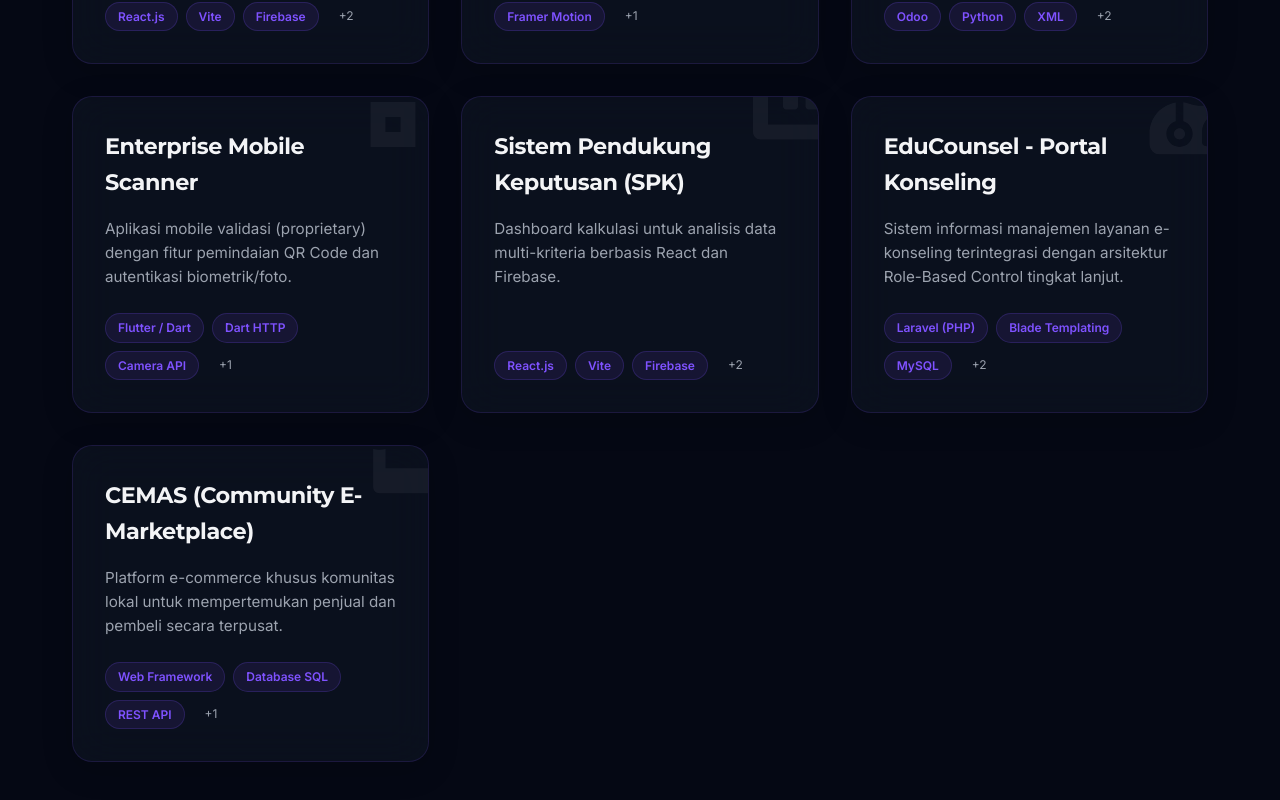
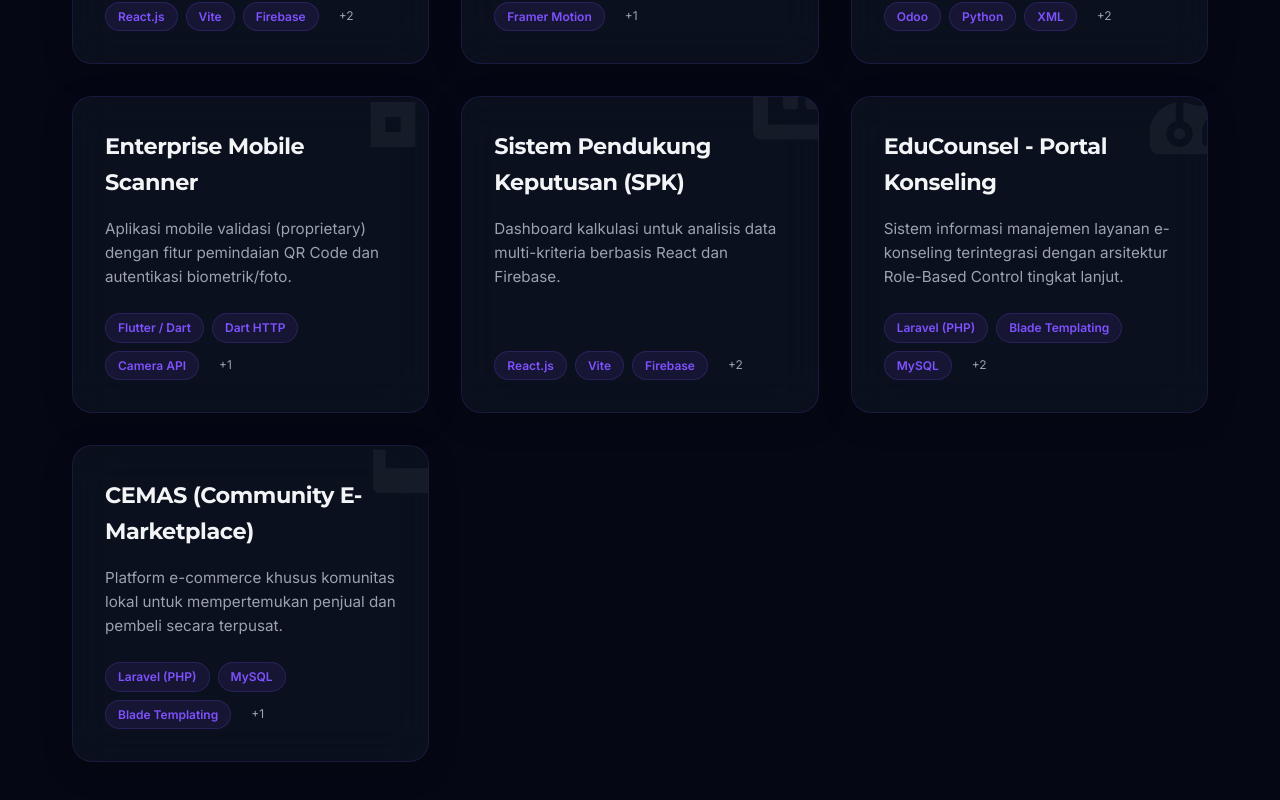
Before and after one commit to rayyanadamgunawan/portofolio_rayyan, a React (Vite) app: page /projects in a window 1280 px wide. Shown: the part 568-1368 px from the top of the page. Built offline with nearby package versions, Linux system fonts and the light colour scheme.

Commit message:
fix: update CEMAS tech stack to Laravel, improve project cards and modal layout animations for smoother interaction

```diff
--- a/src/pages/Projects.jsx
+++ b/src/pages/Projects.jsx
@@ -161,7 +161,7 @@ const manualProjects = [
       'Seamless Checkout System: Transaction and ordering flow optimized for easy understanding across all age ranges.',
       'Order Tracking Dashboard: Order management panel to centrally track transaction status from order to delivery.'
     ],
-    tech: ['Web Framework', 'Database SQL', 'REST API', 'Payment Gateway'],
+    tech: ['Laravel (PHP)', 'MySQL', 'Blade Templating', 'Payment Gateway'],
     link: null,
     demo: null
   }
@@ -233,7 +233,9 @@ const Projects = () => {
             className="project-card glass-panel hover-target"
             variants={itemVariants}
             onClick={() => setSelectedId(project.id)}
-            whileHover={{ y: -8, transition: { duration: 0.2 } }}
+            whileHover={{ y: -10, scale: 1.02, transition: { type: "spring", stiffness: 300, damping: 20 } }}
+            whileTap={{ scale: 0.95 }}
+            layout
             style={{
               padding: '2rem',
               display: 'flex',
@@ -325,6 +327,7 @@ const Projects = () => {
             }}>
               <motion.div
                 layoutId={`project-container-${selectedId}`}
+                transition={{ type: "spring", stiffness: 200, damping: 25 }}
                 className="glass-panel"
                 style={{
                   width: '90%',
@@ -382,7 +385,8 @@ const Projects = () => {
                 <motion.div
                   initial={{ opacity: 0, y: 20 }}
                   animate={{ opacity: 1, y: 0 }}
-                  transition={{ delay: 0.2 }}
+                  exit={{ opacity: 0, y: 10, transition: { duration: 0.1 } }}
+                  transition={{ delay: 0.15 }}
                   style={{ display: 'flex', flexDirection: 'column', gap: '2rem' }}
                 >
                   <div>
```
